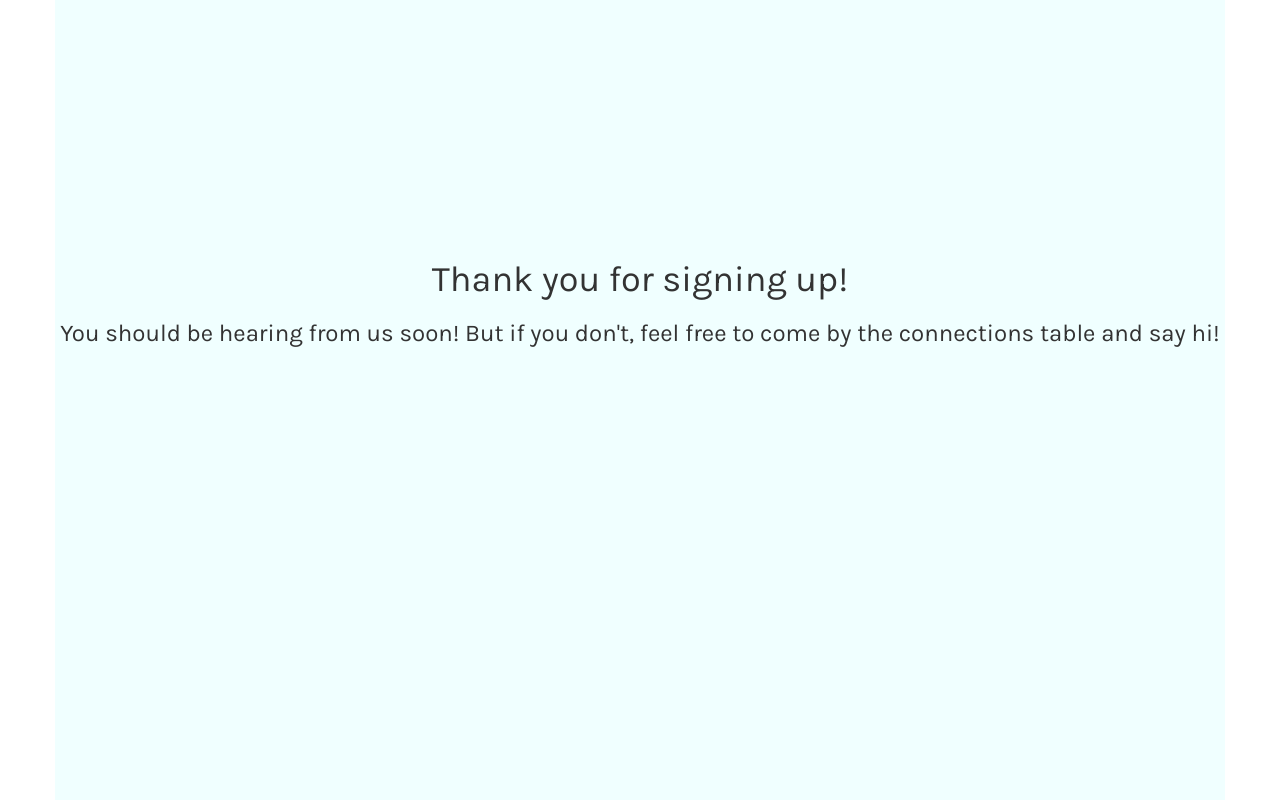
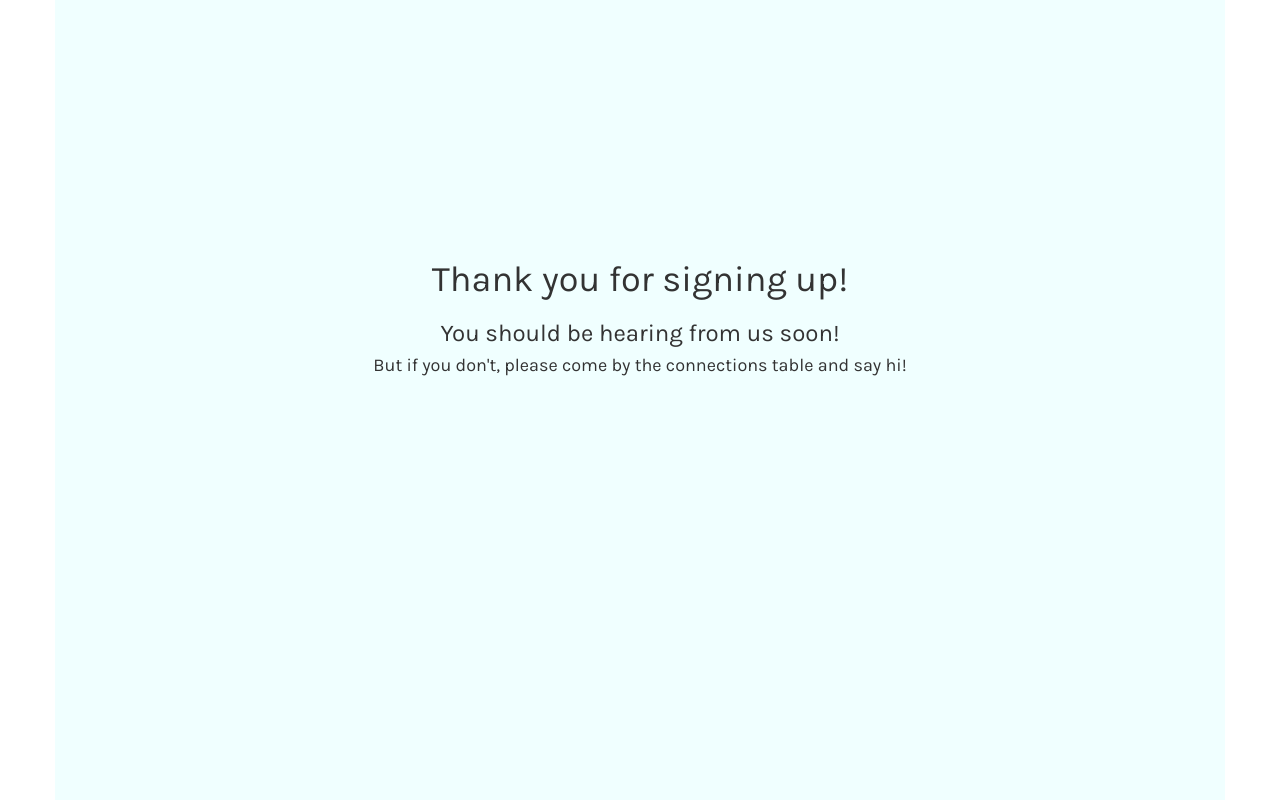
Before and after one commit to LHousehold/smallgroup, a Django app: page /thankyou/ in a window 1280 px wide. Run offline with Django 3.2, Linux system fonts and the light colour scheme; parts of the project's set-up code (start-up, migrations or seed data) failed here and were passed over; some libraries are stand-ins or nearby versions; some web fonts are replaced.

Commit message:
Modified thankyou page

```diff
--- a/groups/templates/groups/thankyou.html
+++ b/groups/templates/groups/thankyou.html
@@ -14,7 +14,8 @@
     <div class="content container">
       <div class="welcome row">
         <h1 class="text-center karla">Thank you for signing up!</h1>
-        <h3 class="text-center karla">You should be hearing from us soon! But if you don't, feel free to come by the connections table and say hi!</h3>
+        <h3 class="text-center karla">You should be hearing from us soon!</h3>
+        <h4 class="text-center karla">But if you don't, please come by the connections table and say hi!</h4>
       </div>
     </div>
   </body>
--- a/groups/views.py
+++ b/groups/views.py
@@ -24,8 +24,6 @@ def groups(request):
   else:
     group_type = 'Couples'
 
-  #groups = Group.objects.filter(group_type = group_type)
-
   days = ['Mon','Tue','Wed','Thu','Fri','Sat','Sun']
   groups = {}
   for day in days:
@@ -42,8 +40,6 @@ def groups(request):
 
 def signup(request):
   group_id = request.GET.get('id','c')
-
-
   group = Group.objects.get(id=group_id)
 
   template = loader.get_template('groups/signup.html')
@@ -82,5 +78,7 @@ def contact(request):
 
   I'm chuffed to bits to help you with your connection today!
   ''' %(name,email,group.name)
+
   send_mail(topic, message, 'connect.central.ctf@gmail.com', leader_emails)
+
   return HttpResponse("0")
```
